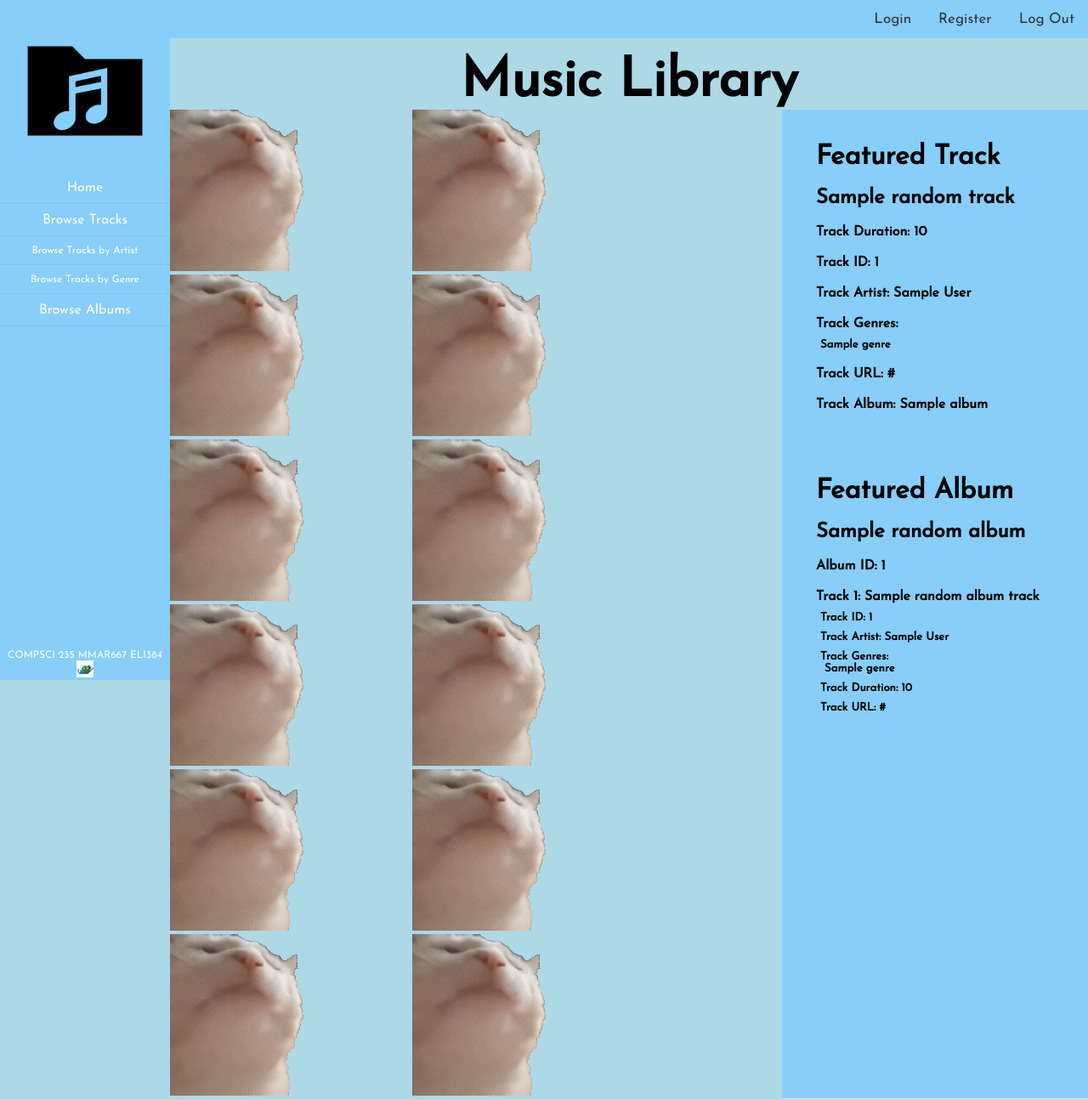
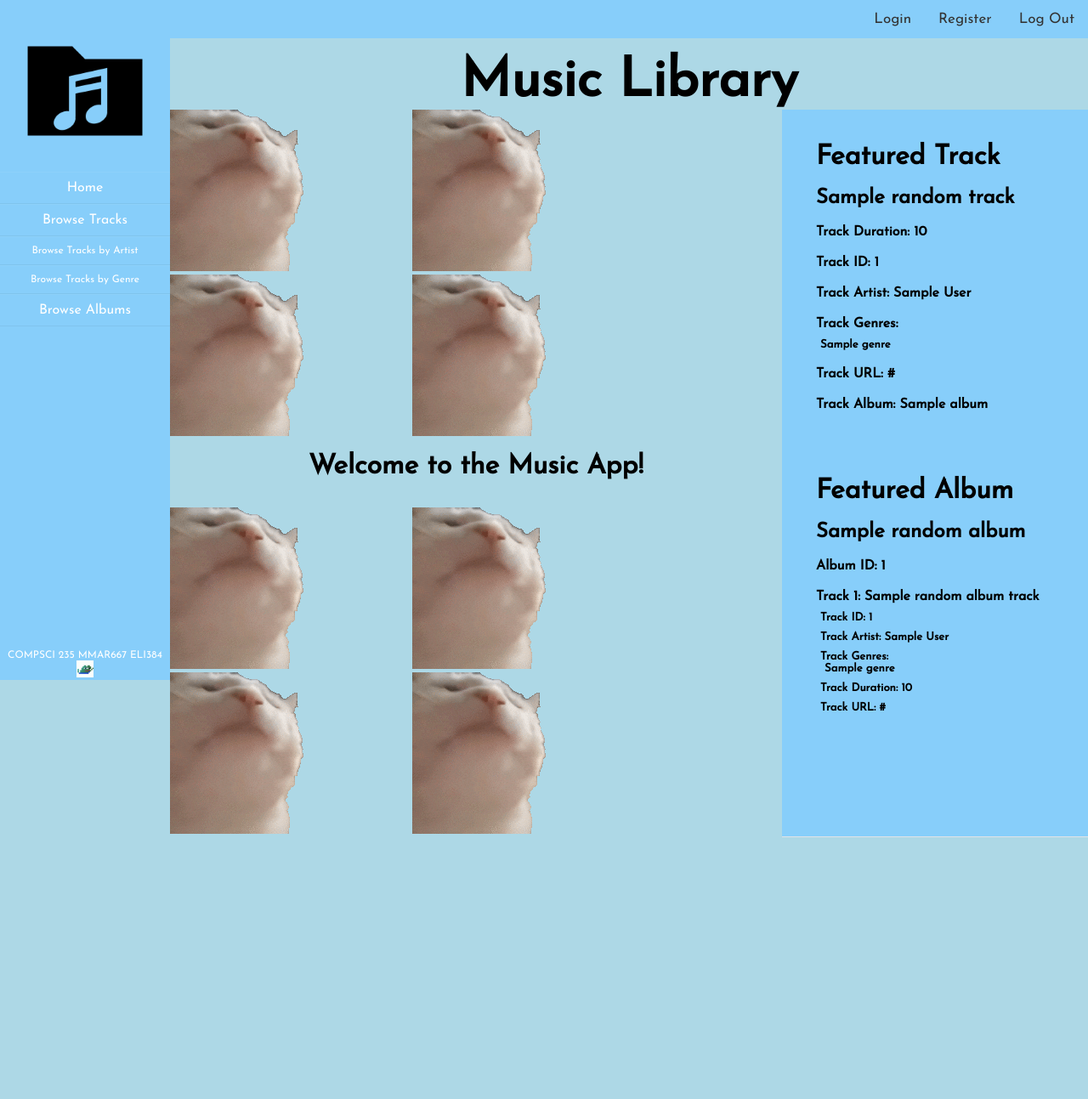
Before and after one commit to MichaelMar7/COMPSCI235-Assignment, a Flask app: template music/templates/home/home.html in a window 1280 px wide. Shown: the whole page at 85% size. After the commit the page ends 985 px from the top, so only its background shows below. Run offline with Flask 2, Linux system fonts and the light colour scheme; the template is opened without the code that fills it: most values are stand-ins (such as "Sample title", 1, 10 or a date in 2020); parts of the project's set-up code (start-up, migrations or seed data) failed here and were passed over.

Commit message:
Adding a welcome message

```diff
--- a/music/templates/home/home.html
+++ b/music/templates/home/home.html
@@ -5,10 +5,9 @@
 <img id="image" src="{{ url_for('static', filename='vibingcat.gif') }} " />
 <img id="image" src="{{ url_for('static', filename='vibingcat.gif') }} " />
 <br>
-<img id="image" src="{{ url_for('static', filename='vibingcat.gif') }} " />
-<img id="image" src="{{ url_for('static', filename='vibingcat.gif') }} " />
-<img id="image" src="{{ url_for('static', filename='vibingcat.gif') }} " />
-<img id="image" src="{{ url_for('static', filename='vibingcat.gif') }} " />
+<br>
+<h1>Welcome to the Music App!</h1>
+<br>
 <br>
 <img id="image" src="{{ url_for('static', filename='vibingcat.gif') }} " />
 <img id="image" src="{{ url_for('static', filename='vibingcat.gif') }} " />
```
